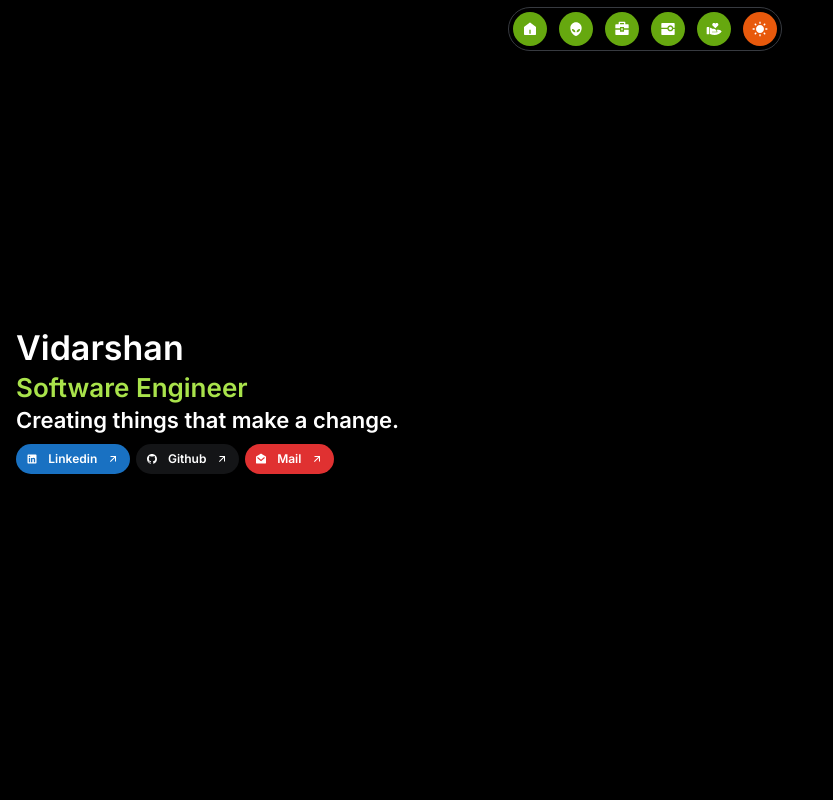
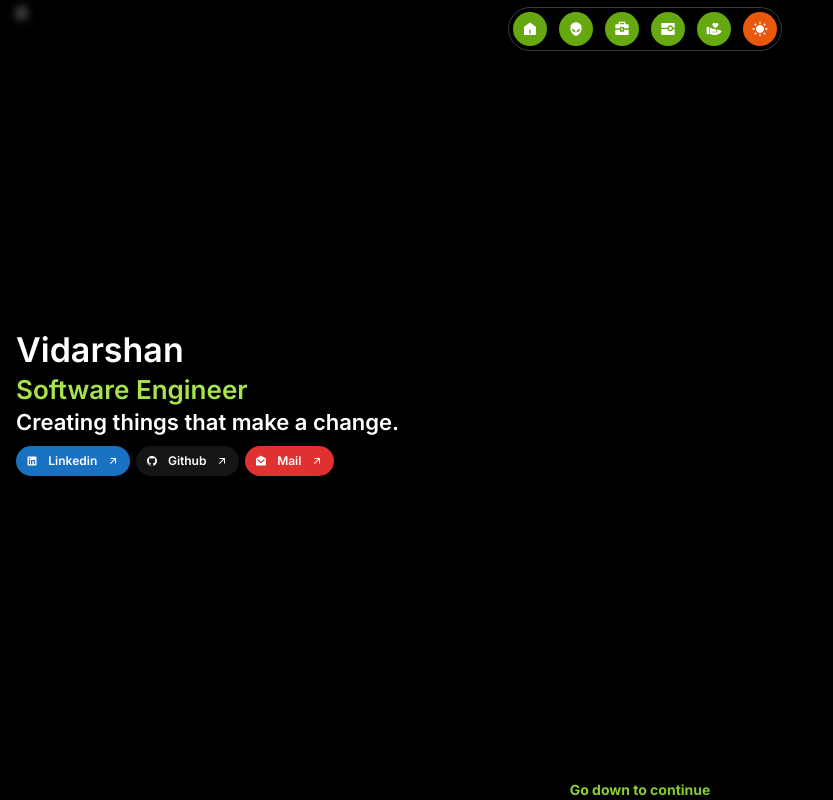
Before and after one commit to vidarshan/portfolio-4, a React (Vite) app: page / in a window 1280 px wide. Shown: the top 800 px of the page, without its empty margins (0-833 px from the left). Built offline with nearby package versions, Linux system fonts and the light colour scheme.

Commit message:
Add Scroll to down animation

```diff
--- a/src/App.css
+++ b/src/App.css
@@ -7,3 +7,27 @@ html, body {
 h1{
   margin: 0;
 }
+
+
+.slide-to-unlock {
+  background: linear-gradient(
+    to right,
+    #315400,
+    #a9f440,
+    #284400
+  );
+  background-size: 300% 100%;
+  -webkit-background-clip: text;
+  -moz-background-clip: text;
+  color: transparent;
+  animation: slide-text 4s linear infinite;
+}
+
+@keyframes slide-text {
+  0% {
+    background-position: 0% 0;
+  }
+  100% {
+    background-position: 100% 0;
+  }
+}
--- a/src/pages/HomePage.tsx
+++ b/src/pages/HomePage.tsx
@@ -1,21 +1,26 @@
 import { HomePageContainer } from "./styles";
-import { Anchor, Button, Flex, Title, Tooltip } from "@mantine/core";
+import "../App.css";
+import { Anchor, Box, Button, Flex, Text, Title, Tooltip } from "@mantine/core";
 import {
   RiArrowRightUpLine,
   RiGithubFill,
   RiLinkedinBoxFill,
   RiMailOpenFill,
 } from "react-icons/ri";
+import { useWindowScroll } from "@mantine/hooks";
 
 const HomePage = () => {
+  const [scroll] = useWindowScroll();
   const email = import.meta.env.VITE_EMAIL_ADDRESS;
   const linkedinURL = import.meta.env.VITE_LINKEDIN_ADDRESS;
   const githubURL = import.meta.env.VITE_GITHUB_ADDRESS;
 
   return (
     <HomePageContainer className="home" id="home">
-      <Flex h="calc(100vh - 6rem)" direction="column" justify="center">
-        <Title mt="6rem">Vidarshan</Title>
+      <Flex h="calc(100vh)" direction="column" justify="space-between">
+        <Box>d</Box>
+        <Box>
+          <Title>Vidarshan</Title>
           <Title order={2} c="lime">
             Software Engineer
           </Title>
@@ -63,6 +68,15 @@ const HomePage = () => {
               </Anchor>
             </Tooltip>
           </Flex>
+        </Box>
+        <Flex className="slide-to-unlock" justify="center" align="center">
+          {scroll.y === 0 && (
+            <Text fw={700} size="sm" ta="center">
+              {" "}
+              Go down to continue
+            </Text>
+          )}
+        </Flex>
       </Flex>
     </HomePageContainer>
   );
```
Lines whose indentation alone changed are shown as unchanged.
